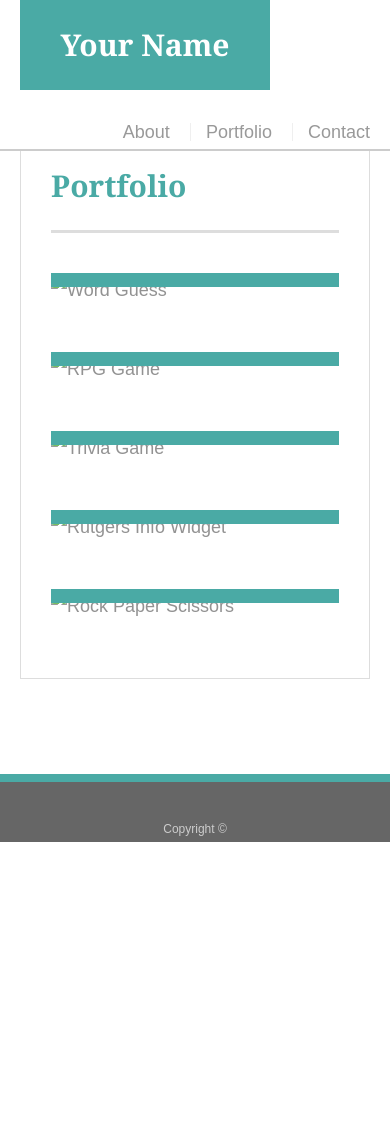
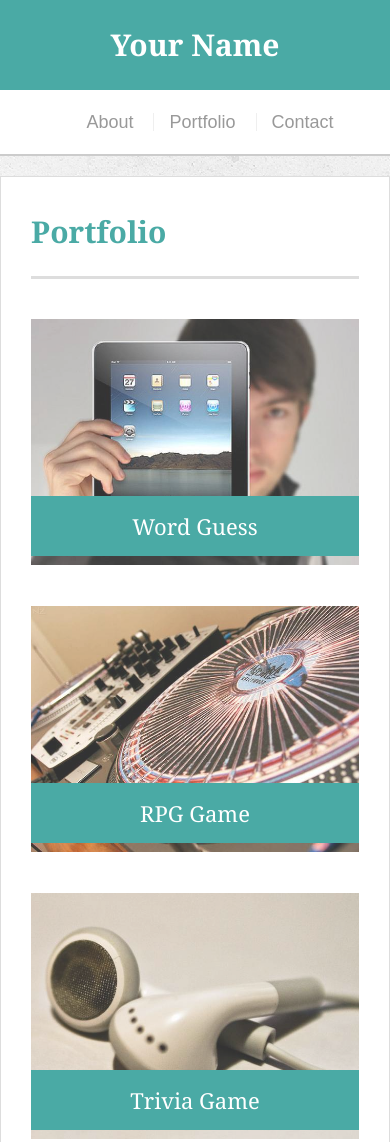
Before and after one commit to cherr004/Responsive-Portfolio, a plain HTML site: page portfolio.html in a window 390 px wide. Shown: the top 1142 px of the page. Before the commit the page ends 846 px from the top, so only its background shows below. Drawn offline with Linux system fonts and the light colour scheme; files that its build step writes are made by us from their sources; files whose address does not match are found by name.

Commit message:
final version

```diff
--- a/portfolio.html
+++ b/portfolio.html
@@ -3,9 +3,11 @@
 
 <head>
   <meta charset="UTF-8">
+  <meta name="viewport" content="width=device-width, initial-scale=1">
   <title>Portfolio | Your Name</title>
-  <link rel="stylesheet" type="text/css" href="assets/css/reset.css">
-  <link rel="stylesheet" type="text/css" href="assets/css/style.css">
+
+  <link rel="stylesheet" type="text/css" href="reset.css">
+  <link rel="stylesheet" type="text/css" href="style.css">
 </head>
 
 <body>
@@ -26,27 +28,27 @@
       <h1>Portfolio</h1>
 
       <div class="work">
-        <img src="assets/images/technics-q-c-640-480-1.jpg" alt="Word Guess">
+        <img src="technics-q-c-640-480-1.jpg" alt="Word Guess">
 
         <h3>Word Guess</h3>
       </div>
       <div class="work">
-        <img src="assets/images/technics-q-c-640-480-2.jpg" alt="RPG Game">
+        <img src="technics-q-c-640-480-2.jpg" alt="RPG Game">
 
         <h3>RPG Game</h3>
       </div>
       <div class="work">
-        <img src="assets/images/technics-q-c-640-480-5.jpg" alt="Trivia Game">
+        <img src="technics-q-c-640-480-5.jpg" alt="Trivia Game">
 
         <h3>Trivia Game</h3>
       </div>
       <div class="work">
-        <img src="assets/images/technics-q-c-640-480-7.jpg" alt="Rutgers Info Widget">
+        <img src="technics-q-c-640-480-7.jpg" alt="Rutgers Info Widget">
 
         <h3>Rutgers Info Widget</h3>
       </div>
       <div class="work">
-        <img src="assets/images/technics-q-c-640-480-9.jpg" alt="Rock Paper Scissors">
+        <img src="technics-q-c-640-480-9.jpg" alt="Rock Paper Scissors">
 
         <h3>Rock Paper Scissors</h3>
       </div>
--- a/style.css
+++ b/style.css
@@ -219,7 +219,7 @@ body {
   @media only screen and (max-width: 980px) {
     .container {
           padding: 0 20px;
-          max-width: 768px
+          max-width: 768px;
     }
 
     #main-container {
@@ -239,3 +239,53 @@ body {
         margin-bottom: 20px;
     }
   }
+
+  @media only screen and (max-width: 768px) {
+    .main-section, .sidebar {
+        max-width: 100%;
+    }
+
+    #main-container {
+        overflow: auto;
+    }
+
+    .sidebar {
+        margin-bottom: 40px;
+    }
+
+    .work {
+        width: 47%;
+        margin-bottom: 10px;
+        margin-right:0;
+        float: right 0;
+    }
+
+    .auth-image {
+        width: 50%;
+    }
+  }
+
+  @media only screen and (max-width: 640px) {
+    #masthead {
+        position: static;
+        margin-bottom: 20px;
+    }
+
+    .container {
+        padding: 0;
+    }
+
+    #logo, .work, .auth-image {
+        width: 100%;
+    }
+
+    nav {
+        text-align: center;
+        width: 100%;
+        margin: 15px 0;
+    }
+
+    #main-container {
+        padding-top: 0;
+    }
+  }
```
Also changed, not shown: contact.html (+4 -2 lines), index.html (+5 -3 lines), cat.jpg (added), concrete_seamless.png (added), technics-q-c-640-480-1.jpg (added), technics-q-c-640-480-2.jpg (added), technics-q-c-640-480-5.jpg (added), technics-q-c-640-480-7.jpg (added), technics-q-c-640-480-9.jpg (added).
